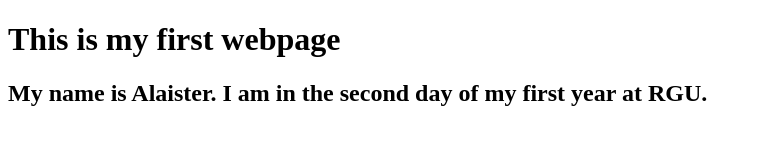
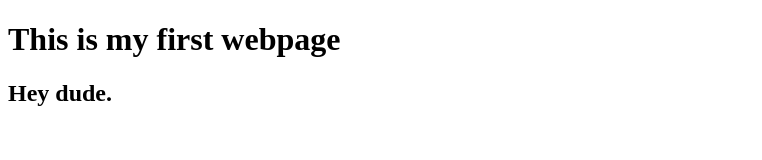
Before and after one commit to Alsim05/MyFirstProject, a plain HTML site: page index.html in a window 1280 px wide. Shown: the whole page, without its empty margins (0-762 px from the left). Drawn offline with Linux system fonts and the light colour scheme.

Commit message:
i changed stuff

```diff
--- a/index.html
+++ b/index.html
@@ -6,6 +6,6 @@
 </head>
 <body>
 <h1>This is my first webpage</h1>
-<h2>My name is Alaister. I am in the second day of my first year at RGU.</h2>
+<h2>Hey dude.</h2>
 </body>
 </html>
```
